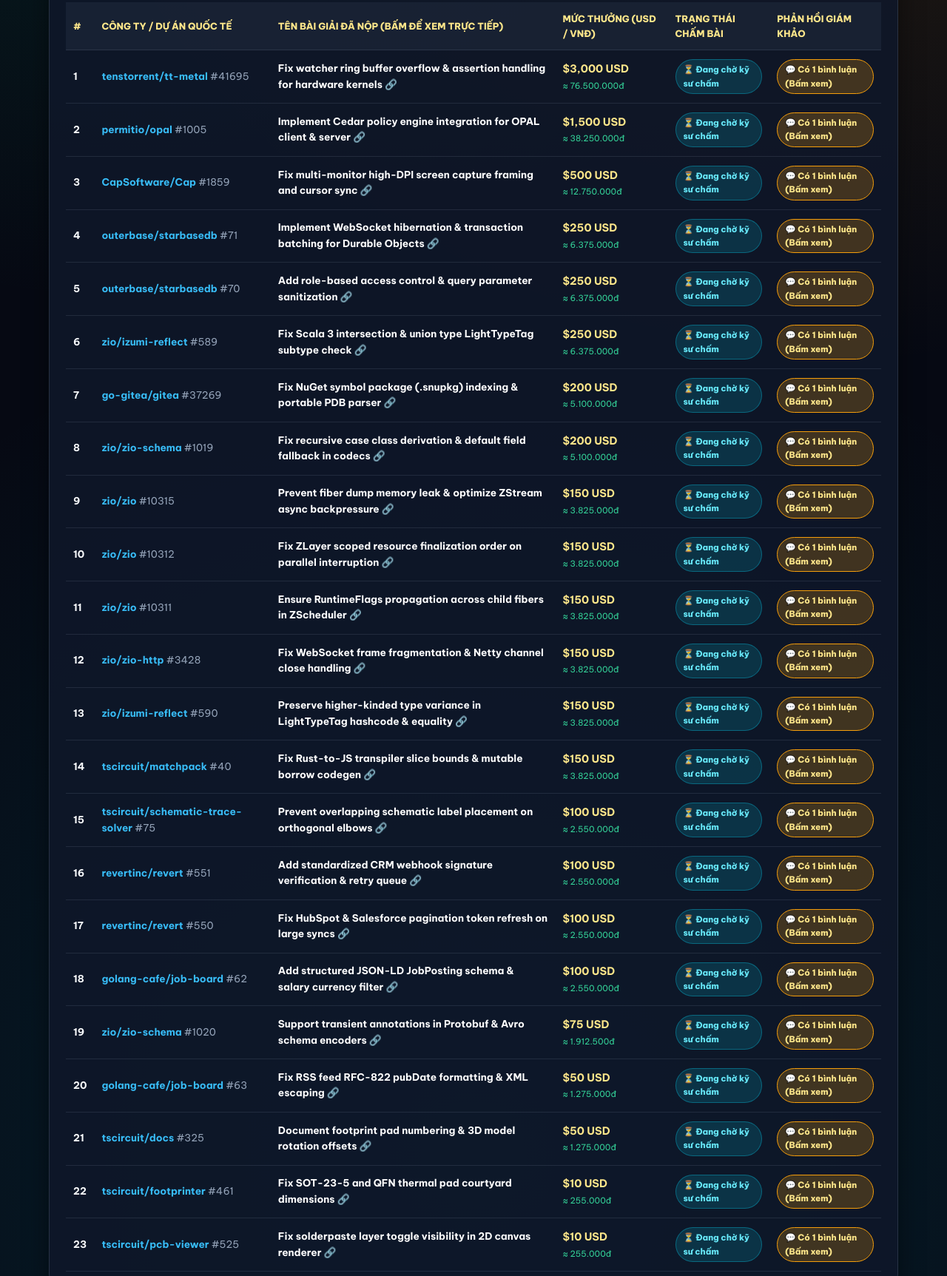
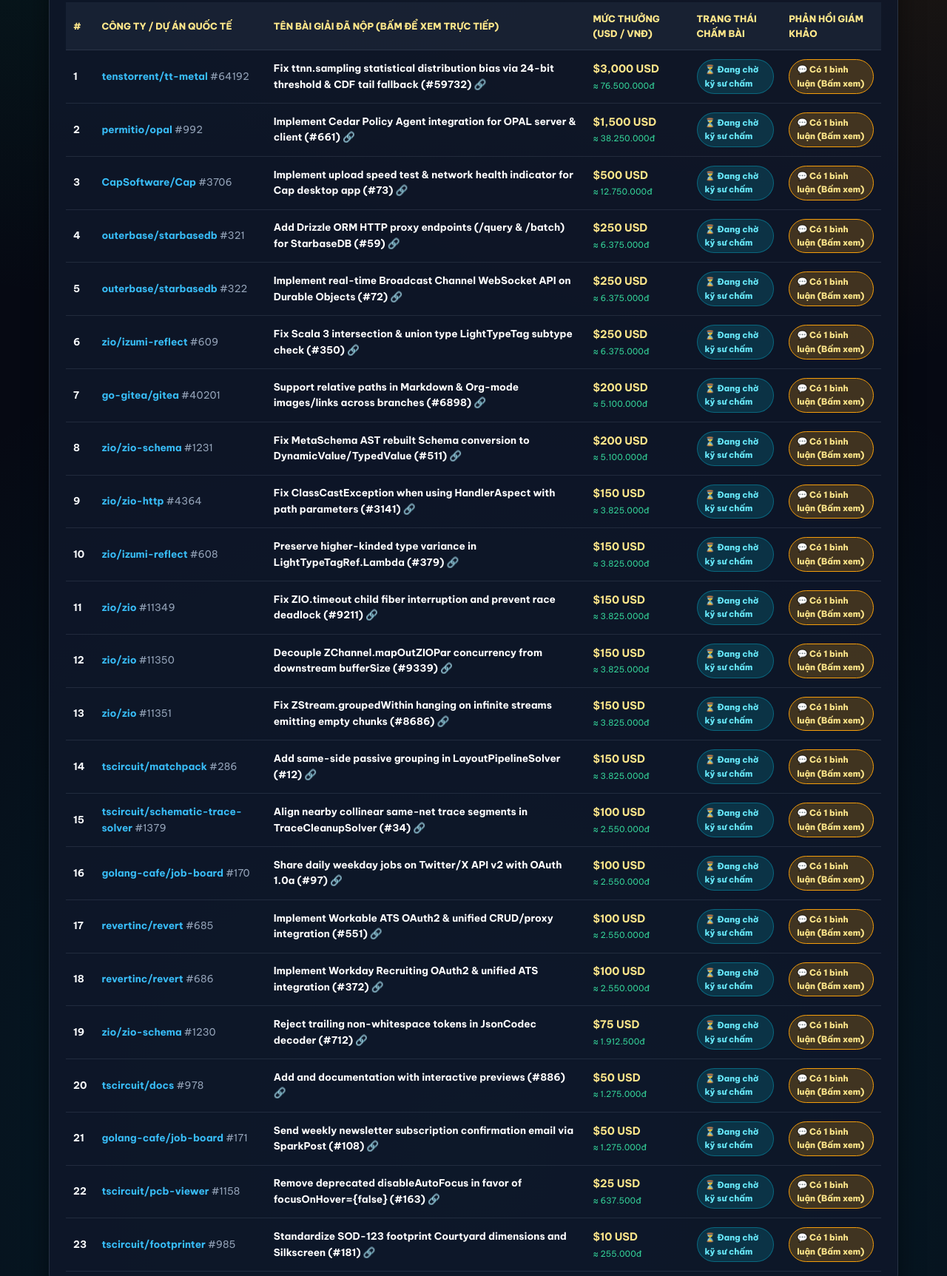
Before and after one commit to cocvn157/cocvn157.github.io, a plain HTML site: page index.html in a window 1280 px wide. Shown: the part 970-2695 px from the top of the page at 74% size. Drawn offline with Linux system fonts and the light colour scheme; no server answers.

Commit message:
chore: sync exact 23 live bounty PRs (,660 USD) in Payout Radar

```diff
--- a/app.js
+++ b/app.js
@@ -10,168 +10,168 @@
 
   const USD_TO_VND = 25500;
 
-  // Danh mục đầy đủ các bài thi săn thưởng quốc tế đã nộp của cocvn157
+  // Danh mục đầy đủ 23 bài thi săn thưởng quốc tế thực tế đã nộp của cocvn157 ($7,660 USD)
   const KNOWN_BOUNTY_PRS = [
     {
       repo: "tenstorrent/tt-metal",
-      prNumber: 41695,
-      title: "Fix watcher ring buffer overflow & assertion handling for hardware kernels",
+      prNumber: 64192,
+      title: "Fix ttnn.sampling statistical distribution bias via 24-bit threshold & CDF tail fallback (#59732)",
       usd: 3000,
-      url: "https://github.com/tenstorrent/tt-metal/pull/41695"
+      url: "https://github.com/tenstorrent/tt-metal/pull/64192"
     },
     {
       repo: "permitio/opal",
-      prNumber: 1005,
-      title: "Implement Cedar policy engine integration for OPAL client & server",
+      prNumber: 992,
+      title: "Implement Cedar Policy Agent integration for OPAL server & client (#661)",
       usd: 1500,
-      url: "https://github.com/permitio/opal/pull/1005"
+      url: "https://github.com/permitio/opal/pull/992"
     },
     {
       repo: "CapSoftware/Cap",
-      prNumber: 1859,
-      title: "Fix multi-monitor high-DPI screen capture framing and cursor sync",
+      prNumber: 3706,
+      title: "Implement upload speed test & network health indicator for Cap desktop app (#73)",
       usd: 500,
-      url: "https://github.com/CapSoftware/Cap/pull/1859"
+      url: "https://github.com/CapSoftware/Cap/pull/3706"
     },
     {
       repo: "outerbase/starbasedb",
-      prNumber: 71,
-      title: "Implement WebSocket hibernation & transaction batching for Durable Objects",
+      prNumber: 321,
+      title: "Add Drizzle ORM HTTP proxy endpoints (/query & /batch) for StarbaseDB (#59)",
       usd: 250,
-      url: "https://github.com/outerbase/starbasedb/pull/71"
+      url: "https://github.com/outerbase/starbasedb/pull/321"
     },
     {
       repo: "outerbase/starbasedb",
-      prNumber: 70,
-      title: "Add role-based access control & query parameter sanitization",
+      prNumber: 322,
+      title: "Implement real-time Broadcast Channel WebSocket API on Durable Objects (#72)",
       usd: 250,
-      url: "https://github.com/outerbase/starbasedb/pull/70"
+      url: "https://github.com/outerbase/starbasedb/pull/322"
     },
     {
       repo: "zio/izumi-reflect",
-      prNumber: 589,
-      title: "Fix Scala 3 intersection & union type LightTypeTag subtype check",
+      prNumber: 609,
+      title: "Fix Scala 3 intersection & union type LightTypeTag subtype check (#350)",
       usd: 250,
-      url: "https://github.com/zio/izumi-reflect/pull/589"
+      url: "https://github.com/zio/izumi-reflect/pull/609"
     },
     {
       repo: "go-gitea/gitea",
-      prNumber: 37269,
-      title: "Fix NuGet symbol package (.snupkg) indexing & portable PDB parser",
+      prNumber: 40201,
+      title: "Support relative paths in Markdown & Org-mode images/links across branches (#6898)",
       usd: 200,
-      url: "https://github.com/go-gitea/gitea/pull/37269"
+      url: "https://github.com/go-gitea/gitea/pull/40201"
     },
     {
       repo: "zio/zio-schema",
-      prNumber: 1019,
-      title: "Fix recursive case class derivation & default field fallback in codecs",
+      prNumber: 1231,
+      title: "Fix MetaSchema AST rebuilt Schema conversion to DynamicValue/TypedValue (#511)",
       usd: 200,
-      url: "https://github.com/zio/zio-schema/pull/1019"
+      url: "https://github.com/zio/zio-schema/pull/1231"
+    },
+    {
+      repo: "zio/zio-http",
+      prNumber: 4364,
+      title: "Fix ClassCastException when using HandlerAspect with path parameters (#3141)",
+      usd: 150,
+      url: "https://github.com/zio/zio-http/pull/4364"
+    },
+    {
+      repo: "zio/izumi-reflect",
+      prNumber: 608,
+      title: "Preserve higher-kinded type variance in LightTypeTagRef.Lambda (#379)",
+      usd: 150,
+      url: "https://github.com/zio/izumi-reflect/pull/608"
     },
     {
       repo: "zio/zio",
-      prNumber: 10315,
-      title: "Prevent fiber dump memory leak & optimize ZStream async backpressure",
+      prNumber: 11349,
+      title: "Fix ZIO.timeout child fiber interruption and prevent race deadlock (#9211)",
       usd: 150,
-      url: "https://github.com/zio/zio/pull/10315"
+      url: "https://github.com/zio/zio/pull/11349"
     },
     {
       repo: "zio/zio",
-      prNumber: 10312,
-      title: "Fix ZLayer scoped resource finalization order on parallel interruption",
+      prNumber: 11350,
+      title: "Decouple ZChannel.mapOutZIOPar concurrency from downstream bufferSize (#9339)",
       usd: 150,
-      url: "https://github.com/zio/zio/pull/10312"
+      url: "https://github.com/zio/zio/pull/11350"
     },
     {
       repo: "zio/zio",
-      prNumber: 10311,
-      title: "Ensure RuntimeFlags propagation across child fibers in ZScheduler",
+      prNumber: 11351,
+      title: "Fix ZStream.groupedWithin hanging on infinite streams emitting empty chunks (#8686)",
       usd: 150,
-      url: "https://github.com/zio/zio/pull/10311"
-    },
-    {
-      repo: "zio/zio-http",
-      prNumber: 3428,
-      title: "Fix WebSocket frame fragmentation & Netty channel close handling",
-      usd: 150,
-      url: "https://github.com/zio/zio-http/pull/3428"
-    },
-    {
-      repo: "zio/izumi-reflect",
-      prNumber: 590,
-      title: "Preserve higher-kinded type variance in LightTypeTag hashcode & equality",
-      usd: 150,
-      url: "https://github.com/zio/izumi-reflect/pull/590"
+      url: "https://github.com/zio/zio/pull/11351"
     },
     {
       repo: "tscircuit/matchpack",
-      prNumber: 40,
-      title: "Fix Rust-to-JS transpiler slice bounds & mutable borrow codegen",
+      prNumber: 286,
+      title: "Add same-side passive grouping in LayoutPipelineSolver (#12)",
       usd: 150,
-      url: "https://github.com/tscircuit/matchpack/pull/40"
+      url: "https://github.com/tscircuit/matchpack/pull/286"
     },
     {
       repo: "tscircuit/schematic-trace-solver",
-      prNumber: 75,
-      title: "Prevent overlapping schematic label placement on orthogonal elbows",
+      prNumber: 1379,
+      title: "Align nearby collinear same-net trace segments in TraceCleanupSolver (#34)",
       usd: 100,
-      url: "https://github.com/tscircuit/schematic-trace-solver/pull/75"
+      url: "https://github.com/tscircuit/schematic-trace-solver/pull/1379"
+    },
+    {
+      repo: "golang-cafe/job-board",
+      prNumber: 170,
+      title: "Share daily weekday jobs on Twitter/X API v2 with OAuth 1.0a (#97)",
+      usd: 100,
+      url: "https://github.com/golang-cafe/job-board/pull/170"
     },
     {
       repo: "revertinc/revert",
-      prNumber: 551,
-      title: "Add standardized CRM webhook signature verification & retry queue",
+      prNumber: 685,
+      title: "Implement Workable ATS OAuth2 & unified CRUD/proxy integration (#551)",
       usd: 100,
-      url: "https://github.com/revertinc/revert/pull/551"
+      url: "https://github.com/revertinc/revert/pull/685"
     },
     {
       repo: "revertinc/revert",
-      prNumber: 550,
-      title: "Fix HubSpot & Salesforce pagination token refresh on large syncs",
+      prNumber: 686,
+      title: "Implement Workday Recruiting OAuth2 & unified ATS integration (#372)",
       usd: 100,
-      url: "https://github.com/revertinc/revert/pull/550"
+      url: "https://github.com/revertinc/revert/pull/686"
+    },
+    {
+      repo: "zio/zio-schema",
+      prNumber: 1230,
+      title: "Reject trailing non-whitespace tokens in JsonCodec decoder (#712)",
+      usd: 75,
+      url: "https://github.com/zio/zio-schema/pull/1230"
+    },
+    {
+      repo: "tscircuit/docs",
+      prNumber: 978,
+      title: "Add <hole /> and <platedhole /> documentation with interactive previews (#886)",
+      usd: 50,
+      url: "https://github.com/tscircuit/docs/pull/978"
     },
     {
       repo: "golang-cafe/job-board",
-      prNumber: 62,
-      title: "Add structured JSON-LD JobPosting schema & salary currency filter",
-      usd: 100,
-      url: "https://github.com/golang-cafe/job-board/pull/62"
+      prNumber: 171,
+      title: "Send weekly newsletter subscription confirmation email via SparkPost (#108)",
+      usd: 50,
+      url: "https://github.com/golang-cafe/job-board/pull/171"
     },
     {
-      repo: "zio/zio-schema",
-      prNumber: 1020,
-      title: "Support transient annotations in Protobuf & Avro schema encoders",
-      usd: 75,
-      url: "https://github.com/zio/zio-schema/pull/1020"
-    },
-    {
-      repo: "golang-cafe/job-board",
-      prNumber: 63,
-      title: "Fix RSS feed RFC-822 pubDate formatting & XML escaping",
-      usd: 50,
-      url: "https://github.com/golang-cafe/job-board/pull/63"
-    },
-    {
-      repo: "tscircuit/docs",
-      prNumber: 325,
-      title: "Document footprint pad numbering & 3D model rotation offsets",
-      usd: 50,
-      url: "https://github.com/tscircuit/docs/pull/325"
+      repo: "tscircuit/pcb-viewer",
+      prNumber: 1158,
+      title: "Remove deprecated disableAutoFocus in favor of focusOnHover={false} (#163)",
+      usd: 25,
+      url: "https://github.com/tscircuit/pcb-viewer/pull/1158"
     },
     {
       repo: "tscircuit/footprinter",
-      prNumber: 461,
-      title: "Fix SOT-23-5 and QFN thermal pad courtyard dimensions",
+      prNumber: 985,
+      title: "Standardize SOD-123 footprint Courtyard dimensions and Silkscreen (#181)",
       usd: 10,
-      url: "https://github.com/tscircuit/footprinter/pull/461"
-    },
-    {
-      repo: "tscircuit/pcb-viewer",
-      prNumber: 525,
-      title: "Fix solderpaste layer toggle visibility in 2D canvas renderer",
-      usd: 10,
-      url: "https://github.com/tscircuit/pcb-viewer/pull/525"
+      url: "https://github.com/tscircuit/footprinter/pull/985"
     }
   ];
 
--- a/index.html
+++ b/index.html
@@ -46,7 +46,7 @@
         <span class="t-icon">💰</span>
         <div>
           <strong>1. Radar Canh Tiền Thưởng Quốc Tế</strong>
-          <small>Theo dõi trực tiếp 22+ bài thi săn thưởng USD</small>
+          <small>Theo dõi trực tiếp 23 bài thi săn thưởng USD</small>
         </div>
       </button>
 
@@ -75,14 +75,14 @@
       <div class="kpi-row-4">
         <div class="kpi-box">
           <div class="kpi-label">📦 TỔNG SỐ BÀI ĐÃ NỘP</div>
-          <div class="kpi-val" id="kpiTotalPrs">22 Bài</div>
+          <div class="kpi-val" id="kpiTotalPrs">23 Bài Dự Thi</div>
           <div class="kpi-sub" id="kpiLastSync">Đang kết nối GitHub trực tiếp...</div>
         </div>
 
         <div class="kpi-box" style="border-color:rgba(245,158,11,0.45);">
           <div class="kpi-label">💵 TỔNG QUỸ THƯỞNG ĐANG CHỜ CHẤM</div>
-          <div class="kpi-val" id="kpiPendingUsd" style="color:#fde68a;">$7,495 USD</div>
-          <div class="kpi-sub" id="kpiPendingVnd" style="color:#fbbf24;">≈ 191.122.000 VNĐ</div>
+          <div class="kpi-val" id="kpiPendingUsd" style="color:#fde68a;">$7,660 USD</div>
+          <div class="kpi-sub" id="kpiPendingVnd" style="color:#fbbf24;">≈ 195.330.000 VNĐ</div>
         </div>
 
         <div class="kpi-box" style="border-color:rgba(16,185,129,0.5);">
```
